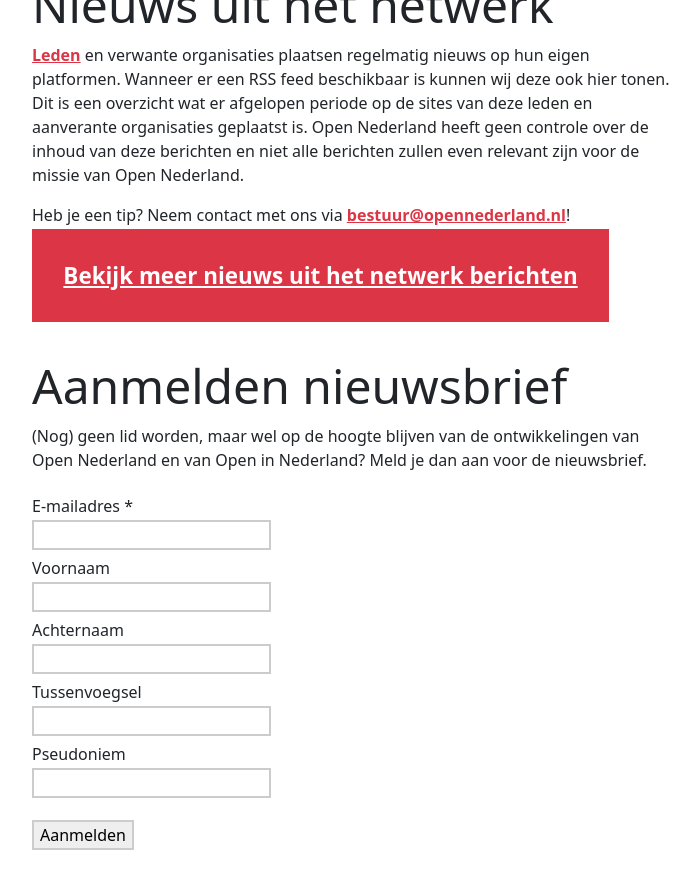
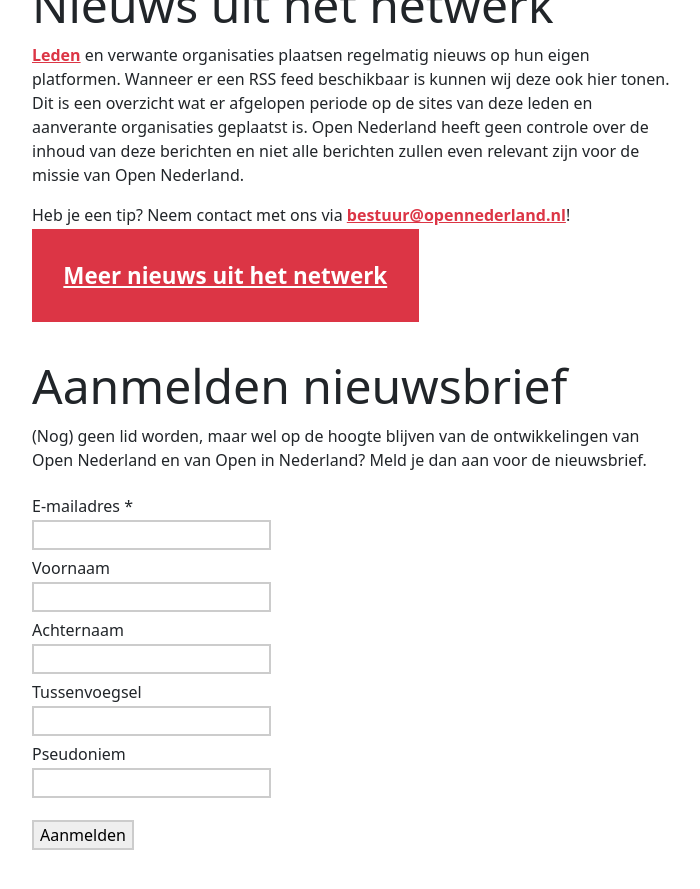
Before and after one commit to opennederland/www.opennederland.nl, a Jekyll site: the page built from index.md, in a window 1280 px wide and 900 px high, scrolled down 2115 px. Shown: the top 889 px of the window, without its empty margins (288-988 px from the left). Built offline with Jekyll 4.4.1, drawn with Linux system fonts in a browser that asks for light colours.

Commit message:
Update index.md

```diff
--- a/index.md
+++ b/index.md
@@ -31,7 +31,7 @@
 {% include nieuwsnetwerk.html limit=3 %}
 
 <div style="padding: 1em 0">
-<a href="{{ "/nieuws-netwerk/" | relative_url }}" class="main-item">Bekijk meer nieuws uit het netwerk berichten</a>
+<a href="{{ "/nieuws-netwerk/" | relative_url }}" class="main-item">Meer nieuws uit het netwerk</a>
 </div>
 
 ## Aanmelden nieuwsbrief
```
